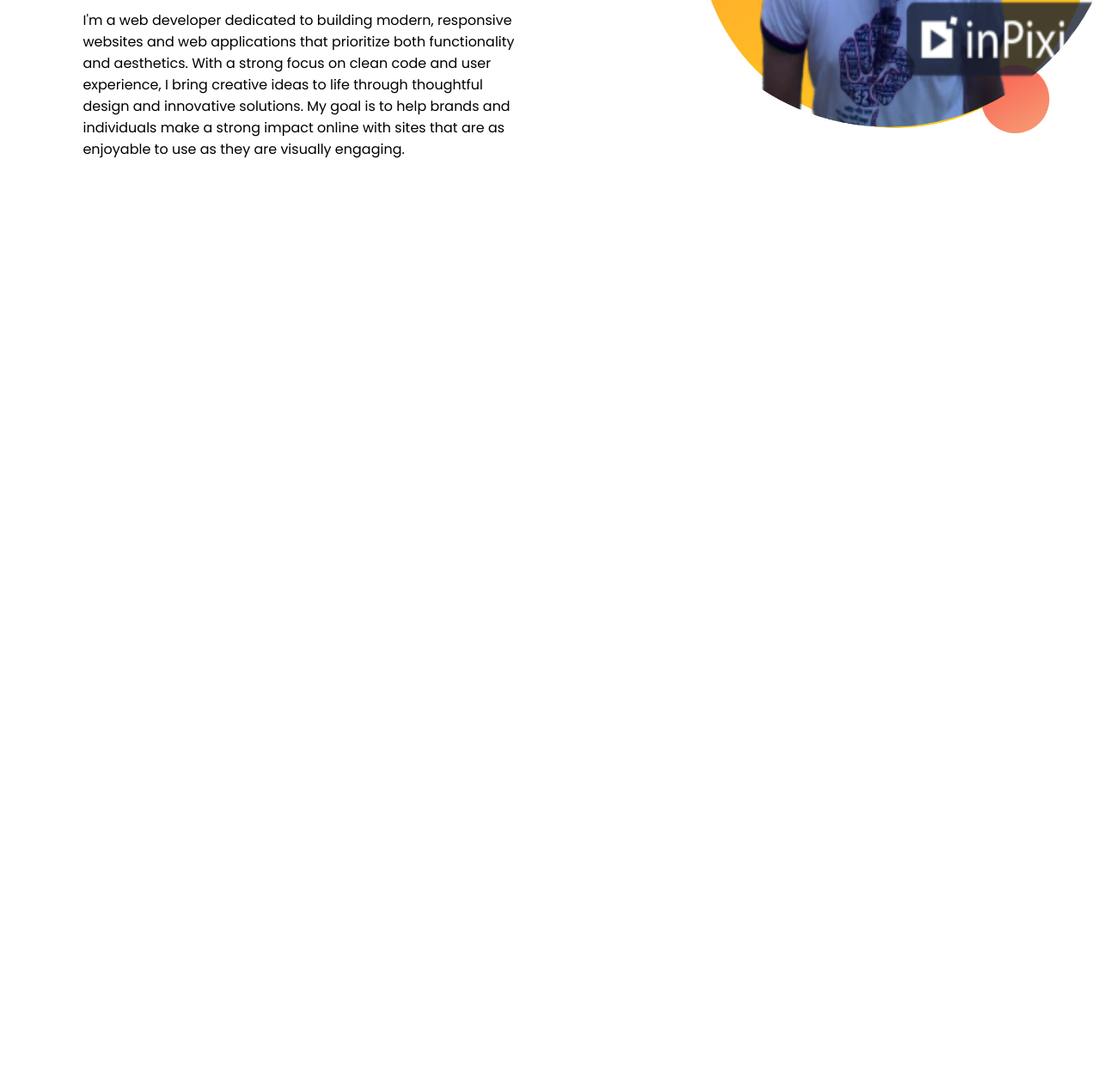
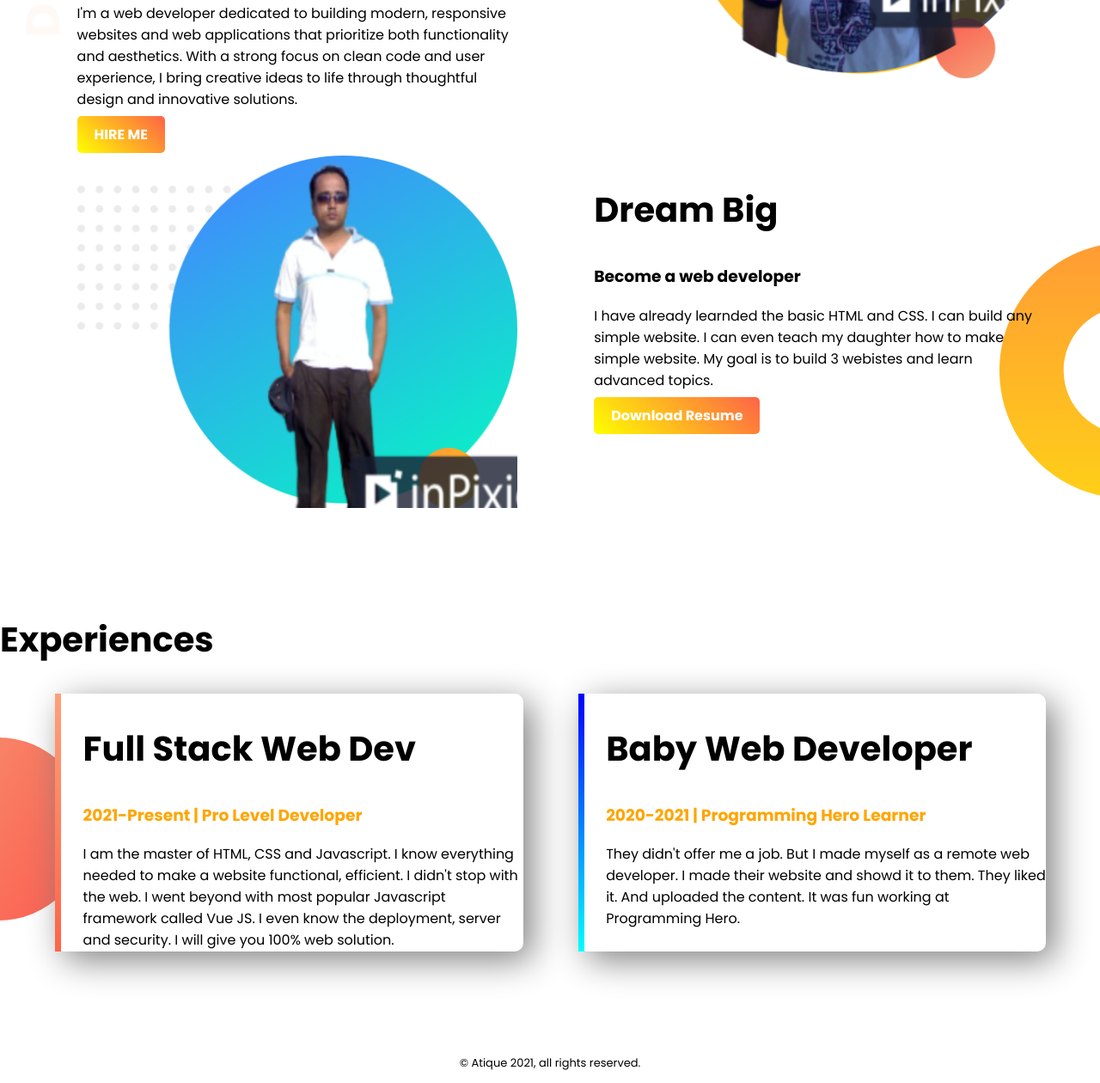
Before and after one commit to APatique/web-portfolio, a plain HTML site: page index.html in a window 1280 px wide. Shown: the part 319-1579 px from the top of the page at 86% size. Before the commit the page ends 800 px from the top, so only its background shows below. Drawn offline with Linux system fonts and the light colour scheme.

Commit message:
Finished my web portfolio website

```diff
--- a/index.html
+++ b/index.html
@@ -10,18 +10,49 @@
     <link rel="stylesheet" href="style.css">
 </head>
 <body>
-    <section>
+    <section class="top-banner" >
         <div class="half-width">
             <h1> Welcome To </h1>
-            <h1> <span class="name-highlight">Atique</span> Website </h1>
+            <h1> <span class="orange-highlight">Atique</span> Website </h1>
             <h3> Professional Web Developer</h3>
-            <p> I'm a web developer dedicated to building modern, responsive websites and web applications that prioritize both functionality and aesthetics. With a strong focus on clean code and user experience, I bring creative ideas to life through thoughtful design and innovative solutions. My goal is to help brands and individuals make a strong impact online with sites that are as enjoyable to use as they are visually engaging.</p>
+            <p> I'm a web developer dedicated to building modern, responsive websites and web applications that prioritize both functionality and aesthetics. With a strong focus on clean code and user experience, I bring creative ideas to life through thoughtful design and innovative solutions.</p>
+            <a class="link-button" target="_blank" href="https://www.facebook.com/atiquedusoc">HIRE ME</a>
         </div>
         <div class="half-width">
             <img src="images/profile1.png" alt="">
         </div>
+    </section>
 
+    <section class="dream-area" >
+        <div class="half-width">
+            <img src="images/profile2.png" alt="">
+        </div>
+        <div class="half-width">
+            <h2> Dream Big </h2>
+            <h3> Become a web developer</h3>
+            <p> I have already learnded the basic HTML and CSS. I can build any simple website. I can even teach my daughter how to make simple website. My goal is to build 3 webistes and learn advanced topics.</p>
+            <a class="link-button" target="_blank" href="https://www.facebook.com/atiquedusoc">Download Resume</a>
+        </div>
+    </section>
 
+    <section class="experience-area">
+        <h2> Experiences</h2>
+        <div id="full-stack" class="half-width single-experience">
+            <h2>Full Stack Web Dev</h2>
+            <h3 class="orange-highlight" > 2021-Present | Pro Level Developer</h3>
+            <p> I am the master of HTML, CSS and Javascript. I know everything needed to make a website functional, efficient. I didn't stop with the web. I went beyond with most popular Javascript framework called Vue JS. I even know the deployment, server and security. I will give you 100% web solution.</p>
+
+        </div>
+        <div id="baby-web" class="half-width single-experience">
+            <h2> Baby Web Developer</h2>
+            <h3 class="orange-highlight"> 2020-2021 | Programming Hero Learner</h3>
+            <p> They didn't offer me a job. But I made myself as a remote web developer. I made their website and showd it to them. They liked it. And uploaded the content. It was fun working at Programming Hero. </p>
+
+        </div>
     </section>
+
+    <footer>
+        <p> © Atique 2021, all rights reserved.</p>
+    </footer>
 </body>
 </html>
--- a/style.css
+++ b/style.css
@@ -1,11 +1,15 @@
 body{
+    margin: 0;
     font-family: "Poppins", sans-serif;
 }
 
 h1{
     font-size: 50px;
 }
-.name-highlight{
+h2{
+    font-size: 40px;
+}
+.orange-highlight{
     color:orange;
 }
 .half-width{
@@ -15,5 +19,59 @@ h1{
     padding-left: 2%;
 }
 .half-width img{
-    width: 115%;
+    width: 100%;
 }
+.top-banner{
+
+    background-image: url("images/top-banner.png");
+    background-repeat: no-repeat;
+
+
+}
+section{
+    height: 500px;
+}
+.link-button{
+    text-decoration: none;
+    background-image: linear-gradient(45deg, yellow, tomato);
+    padding: 10px 20px;
+    border-radius: 5px;
+    color: white;
+    font-weight: 700;
+}
+.dream-area{
+    background-image: url("images/dream-bg.png");
+    background-repeat: no-repeat;
+    background-position: right;
+}
+
+.single-experience{
+
+    box-shadow: 10px 10px 40px gray;
+    border-radius: 10px;
+    height: 60%;
+}
+
+.experience-area{
+
+    background-image: url("images/exp-bg.png");
+    background-repeat: no-repeat;
+    background-position: left;
+}
+
+#full-stack{
+    border-left: 7px solid;
+    border-image: linear-gradient(180deg, lightsalmon, tomato);
+    border-image-slice: 1;
+    background-color: white;
+}
+
+#baby-web{
+    border-left: 7px solid;
+    border-image: linear-gradient(180deg, blue, cyan);
+    border-image-slice: 1;
+}
+footer p{
+    text-align: center;
+    font-size: 13px;
+}
```
Also changed, not shown: images/profile2.png (added).
